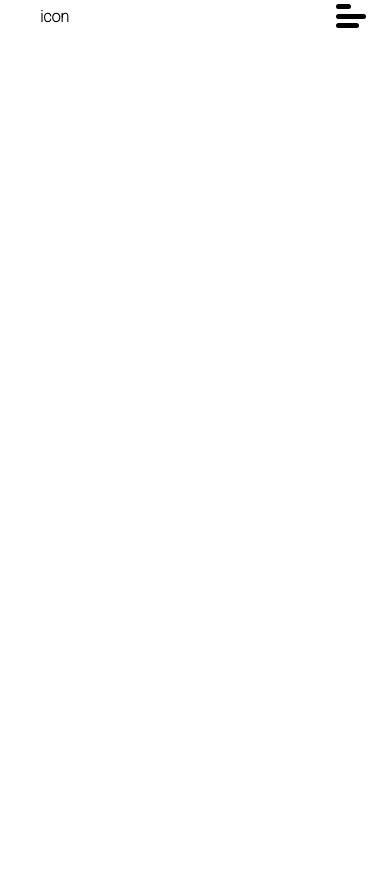
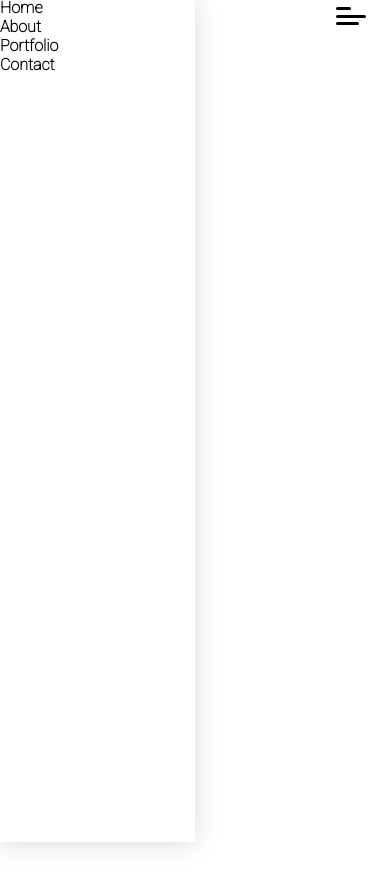
Before and after one commit to Rizvi-Ahmed-Abbas-Nasir/Web-Portfolio, a Next.js app: page / in a window 390 px wide. Shown: the top 888 px of the page. Built offline with nearby package versions, Linux system fonts and the light colour scheme.

Commit message:
updated fies

```diff
--- a/src/app/CSS/Style.css
+++ b/src/app/CSS/Style.css
@@ -45,9 +45,9 @@
 .HamBurgerIcon{
     display: none;
 }
-.menuItems{
+/* .menuItems{
     display: none;
-}
+} */
 
 .icon{
     margin-left: 2.5em;
@@ -167,6 +167,7 @@ li{
 }
 
 /* HamBurger Icon */
+
 label{
     display:flex;
     flex-direction:column;
@@ -178,8 +179,8 @@ label{
 
    label span{
     background: var(--hamburgerIcon-BG-Clr);
-    border-radius:10px;
-    height:5px;
+    border-radius:50px;
+    height:3px;
     margin: 7% 0;
     transition: .4s  cubic-bezier(0.68, -0.6, 0.32, 1.6);
 
@@ -222,7 +223,7 @@ label{
 
      transform-origin:bottom;
      width:50%;
-     transform: translate(14px,-6px) rotatez(45deg);
+     transform: translate(14px,-2px) rotatez(45deg);
 
    }
 
@@ -239,24 +240,17 @@ label{
     }
 
     .Sub-SideNav{
-        display: none;
-        width: 100%;
-        height: 200vh;
+        z-index:999;
+        bottom:0.1em;
+        position: fixed;
+        display: flex;
+        float: right;
+        width: 50%;
+        height: 100%;
         background: var(--background);
         box-shadow:var(--showdow-box);
-        justify-content: center;
-        align-items: center;
-        justify-items: center;
+
     }
 
-    .menuItems{
-        display: flex;
-        flex-direction: column;
-        position: absolute;
-        top: 6em;
-        justify-content: space-evenly;
-    }
-    .menuItems h4{
-        padding: 2em;
-    }
+
 }
--- a/src/app/Header.js
+++ b/src/app/Header.js
@@ -72,6 +72,7 @@ export default function Header() {
     }
 
     return(
+        <div>
         <div className='Header Header-section'>
             <div className="icon"><h4>icon</h4></div>
             <div className="SideNAV">
@@ -93,7 +94,9 @@ export default function Header() {
                         <span></span>
                     </label>
             </div>
-            <div className="Sub-SideNav">
+
+        </div>
+        <div className="Sub-SideNav">
                 <div className="menuItems">
                     <li>
                         <h4>Home</h4>
@@ -115,7 +118,7 @@ export default function Header() {
                 </div>
             </div>
 
+        </div>
 
-        </div>
     );
 }
```
